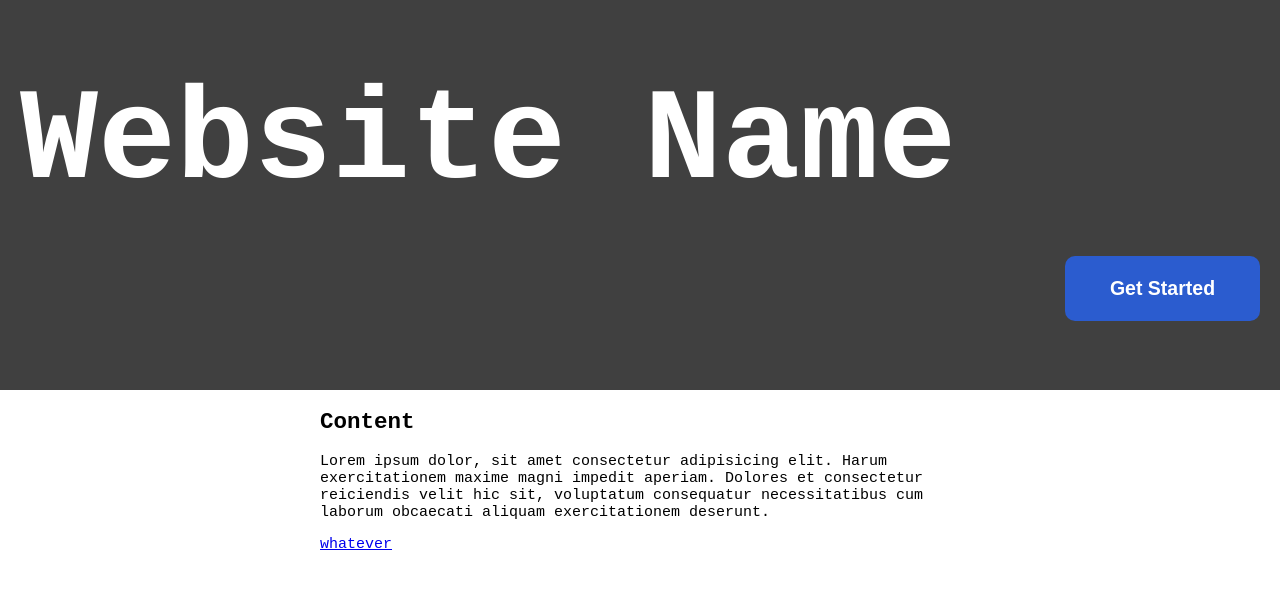
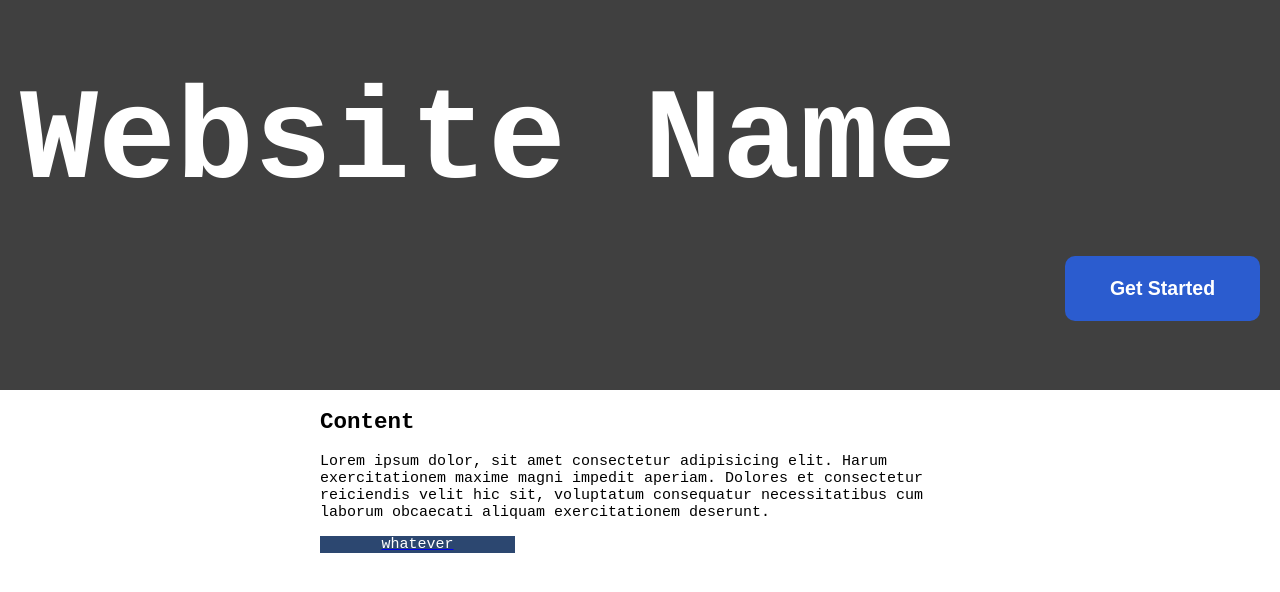
Before and after one commit to darida12321/DRP, a React (Create React App) app: page / in a window 1280 px wide. Shown: the top 592 px of the page. Built offline with nearby package versions, Linux system fonts and the light colour scheme.

Commit message:
added styles to SubjectBox component

```diff
--- a/src/components/SubjectBox.jsx
+++ b/src/components/SubjectBox.jsx
@@ -1,5 +1,7 @@
 import React from 'react';
 import { Link } from 'react-router-dom';
+
+import '../styles/SubjectBox.css';
 
 // used properties
 // - link: link to start of chapter
--- /dev/null
+++ b/src/styles/SubjectBox.css
@@ -0,0 +1,10 @@
+.subject {
+  width: 15rem;
+  height: 15rem;
+}
+
+.subjectName {
+  text-align: center;
+  color: white;
+  background-color: var(--blue-2);
+}
```
